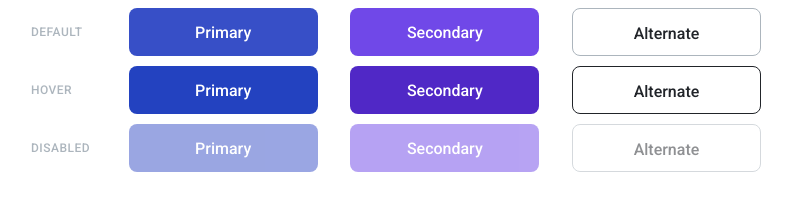
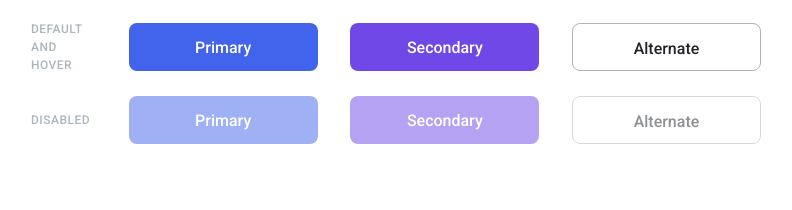
Before and after one commit to js-tasks-ru/htmlcss-20220120_vlad-sidyukov, a website: page 03-lection1/01-button/index.html in a window 1280 px wide. Shown: the whole page, without its empty margins (244-1036 px from the left). Drawn offline with Linux system fonts and the light colour scheme.

Commit message:
Исправил ошибки с модификаторами

```diff
--- a/03-lection1/01-button/button.css
+++ b/03-lection1/01-button/button.css
@@ -12,6 +12,12 @@
 
 .button--disabled {
   opacity: 0.5;
+  pointer-events: none;
+}
+
+.button:disabled {
+  opacity: 0.5;
+  pointer-events: none;
 }
 
 .button--primary {
@@ -19,8 +25,8 @@
   color: var(--white);
 }
 
-.button--primary--hover {
-  background-color:#2342C0;
+.button--primary:hover {
+  background-color: var(--primary-hover);
 }
 
 .button--secondary {
@@ -28,8 +34,8 @@
   color: var(--white);
 }
 
-.button--secondary--hover {
-  background-color: #5028C6;
+.button--secondary:hover {
+  background-color: var(--secondary-hover);
 }
 
 .button--alternate {
@@ -38,6 +44,6 @@
   border: 1px solid #ACB5BD;
 }
 
-.button--alternate--hover {
+.button--alternate:hover {
   border-color: var(--black);
 }
--- a/03-lection1/01-button/index.html
+++ b/03-lection1/01-button/index.html
@@ -11,7 +11,7 @@
 <body>
   <div class="button-list">
     <div class="button-list__inner">
-      <p class="button-list__text">Default</p>
+      <p class="button-list__text">Default and Hover</p>
       <button class="button-list__button button button--primary">
         Primary
       </button>
@@ -23,26 +23,14 @@
       </button>
     </div>
     <div class="button-list__inner">
-      <p class="button-list__text">Hover</p>
-      <button class="button-list__button button button--primary button--primary--hover">
+      <p class="button-list__text">Disabled</p>
+      <button disabled class="button-list__button button button--primary button--disabled">
         Primary
       </button>
-      <button class="button-list__button button button--secondary button--secondary--hover">
+      <button disabled class="button-list__button button button--secondary button--disabled">
         Secondary
       </button>
-      <button class="button-list__button button button--alternate button--alternate--hover">
-        Alternate
-      </button>
-    </div>
-    <div class="button-list__inner">
-      <p class="button-list__text">Disabled</p>
-      <button class="button-list__button button button--primary button--disabled">
-        Primary
-      </button>
-      <button class="button-list__button button button--secondary button--disabled">
-        Secondary
-      </button>
-      <button class="button-list__button button button--alternate button--disabled">
+      <button disabled class="button-list__button button button--alternate button--disabled">
         Alternate
       </button>
     </div>
--- a/assets/css/main.css
+++ b/assets/css/main.css
@@ -5,7 +5,9 @@
     --black: #212429;
     --pink: #F784AD;
     --purple: #7048E8;
-    --blue: #374FC7;
+    --purple-1: #5028C6;
+    --blue: #4263EB;
+    --blue-1: #2342C0;
     --red: #F03D3E;
     --grey-1: #F8F9FA;
     --grey-2: #DDE2E5;
@@ -16,7 +18,10 @@
     --success: var(--blue);
 
     --primary: var(--blue);
+    --primary-hover: var(--blue-1);
+
     --secondary: var(--purple);
+    --secondary-hover: var(--purple-1);
 }
 
 * {
```
